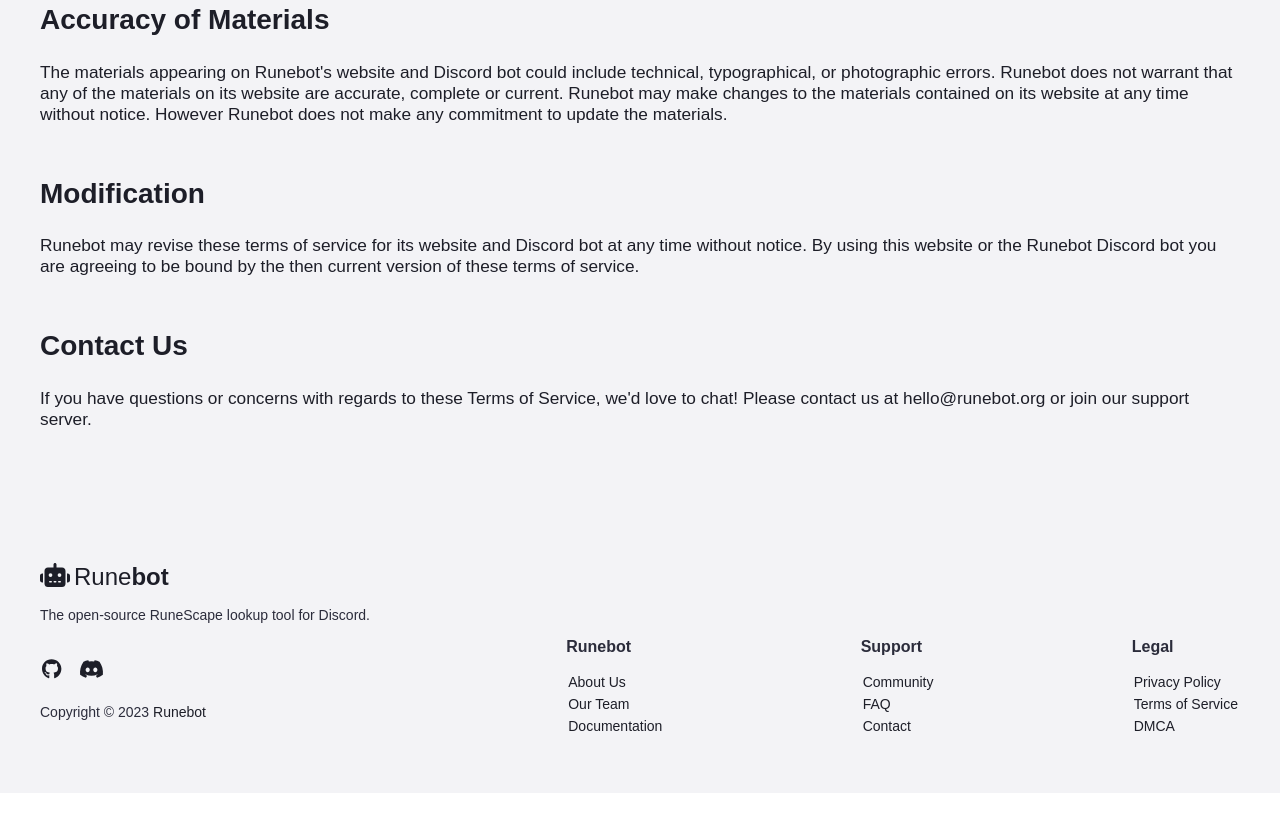
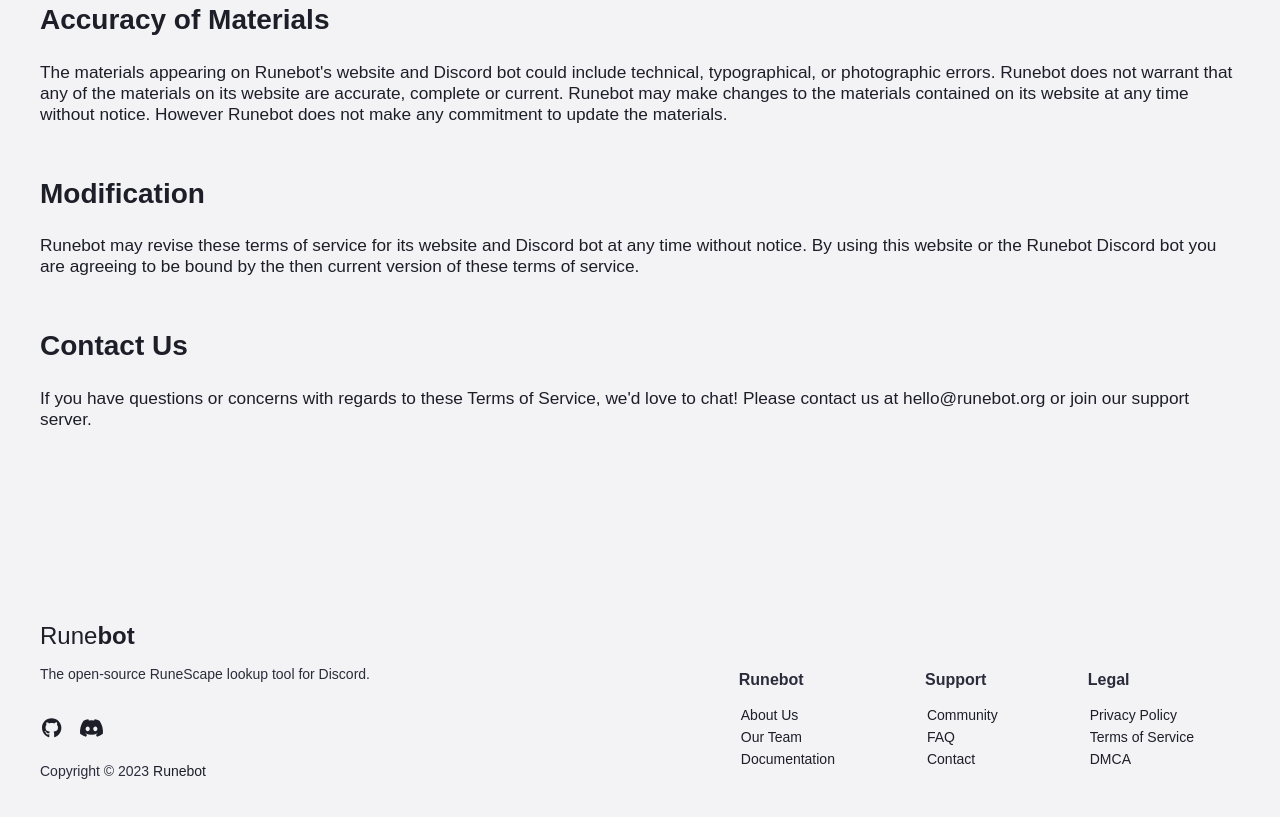
Before and after one commit to tarranprior/runebot.org, a Gatsby site: page /terms in a window 1280 px wide. Shown: the part 779-1596 px from the top of the page. Before the commit the page ends 1572 px from the top, so only its background shows below. Built offline with nearby package versions, Linux system fonts and the light colour scheme; Gatsby itself is replaced by a stand-in of ours.

Commit message:
Update /runebot.org/: fix footer

```diff
--- a/src/components/Footer.js
+++ b/src/components/Footer.js
@@ -12,7 +12,6 @@
 
 // FontAwesome
 import { FontAwesomeIcon } from '@fortawesome/react-fontawesome';
-import { faRobot } from "@fortawesome/free-solid-svg-icons";
 import { faDiscord, faGithub } from "@fortawesome/free-brands-svg-icons";
 
 const StyledFooter = styled.footer`
@@ -24,13 +23,22 @@
   .container {
     ${() => mixins.flexBetween};
     text-align: left !important;
+    padding-top: 2.75rem;
     padding-bottom: 2.75rem;
+    @media (max-width: 768px) {
+      flex-direction: column;
+      text-align: center !important;
+      font-size: 24px;
+    }
   }
 
   a, p {
     color: var(--grey);
     font-size: 14px;
     font-weight: 400;
+    @media (max-width: 768px) {
+      font-size: 18px;
+    }
   }
 
   a {
@@ -51,8 +59,27 @@
     }
   }
 
+  .footer-nav-container {
+    ${() => mixins.flexBetween};
+    @media (max-width: 768px) {
+      flex-direction: column;
+      margin-top: 2.5rem;
+    }
+  }
+
+  .footer-nav {
+    margin-left: 2.75rem;
+    margin-right: 2.75rem;
+    @media (max-width: 768px) {
+      margin-bottom: 2.75rem;
+    }
+  }
+
   .logo-container {
-    margin-top: -3.75rem;
+    margin-top: -2.75rem;
+    @media (max-width: 768px) {
+      display: none;
+    }
   }
 
   .logo {
@@ -86,6 +113,13 @@
   .copyright {
     margin-top: 1.5rem;
   }
+  .copyright-bottom {
+    display: none;
+    @media (max-width: 768px) {
+      display: inline;
+      font-size: 16px;
+    }
+  }
 `;
 
 function Footer() {
@@ -95,7 +129,7 @@
       <StyledFooter>
         <div className="container">
           <div className="logo-container">
-            <p><Link to="/" className="logo"><FontAwesomeIcon className="icon" icon={faRobot} size="1x" /> Rune<strong>bot</strong></Link></p>
+            <p><Link to="/" className="logo">Rune<strong>bot</strong></Link></p>
             <p>The open-source RuneScape lookup tool for Discord.</p>
             <ul className="social-icons">
               <li><a href="https://github.com/tarranprior/runebot" target="_blank" rel="noreferrer"><FontAwesomeIcon className="social-icon" icon={faGithub} size="1x" /> </a></li>
@@ -105,7 +139,8 @@
               Copyright © {moment().year()} <a href={developerURL} target="_blank" rel="noopener noreferrer">Runebot</a>
             </p>
           </div>
-          <div className="footer-menu">
+          <div className="footer-nav-container">
+            <div className="footer-nav">
               <h4>Runebot</h4>
               <ul>
                 <li><Link to="/">About Us</Link></li>
@@ -113,7 +148,7 @@
                 <li><Link to="/">Documentation</Link></li>
               </ul>
             </div>
-          <div>
+            <div className="footer-nav">
               <h4>Support</h4>
               <ul>
                 <li><a href="https://support.runebot.org" target="_blank" rel="noreferrer">Community</a></li>
@@ -121,7 +156,7 @@
                 <li><Link to="/">Contact</Link></li>
               </ul>
             </div>
-          <div>
+            <div className="footer-nav">
               <h4>Legal</h4>
               <ul>
                 <li><Link to="/privacy">Privacy Policy</Link></li>
@@ -130,6 +165,10 @@
               </ul>
             </div>
           </div>
+          <p className="copyright-bottom">
+            Copyright © {moment().year()} <a href={developerURL} target="_blank" rel="noopener noreferrer">Runebot</a>
+          </p>
+        </div>
       </StyledFooter>
     </>
   );
--- a/src/components/sections/Features.js
+++ b/src/components/sections/Features.js
@@ -20,9 +20,9 @@
   color: var(--dark-grey);
 
   p {
-      font-size: 18px;
-      max-width: 600px;
-    }
+    font-size: 18px;
+    max-width: 600px;
+  }
 
   .section-header {
     margin: auto;
--- a/src/styles/GlobalStyle.js
+++ b/src/styles/GlobalStyle.js
@@ -50,6 +50,7 @@
     margin: 0 auto;
     padding: 0 2.5em;
     max-width: 1200px;
+    overflow: hidden;
   }
 
   h1 {
```
Also changed, not shown: gatsby-node.js (+9 -7 lines). Lines whose indentation alone changed are shown as unchanged.
